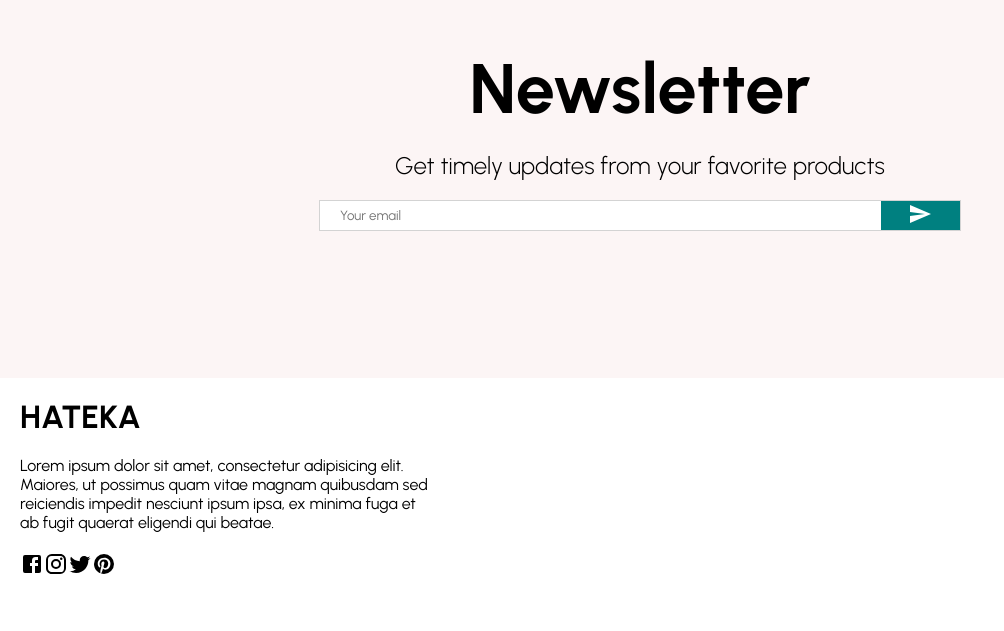
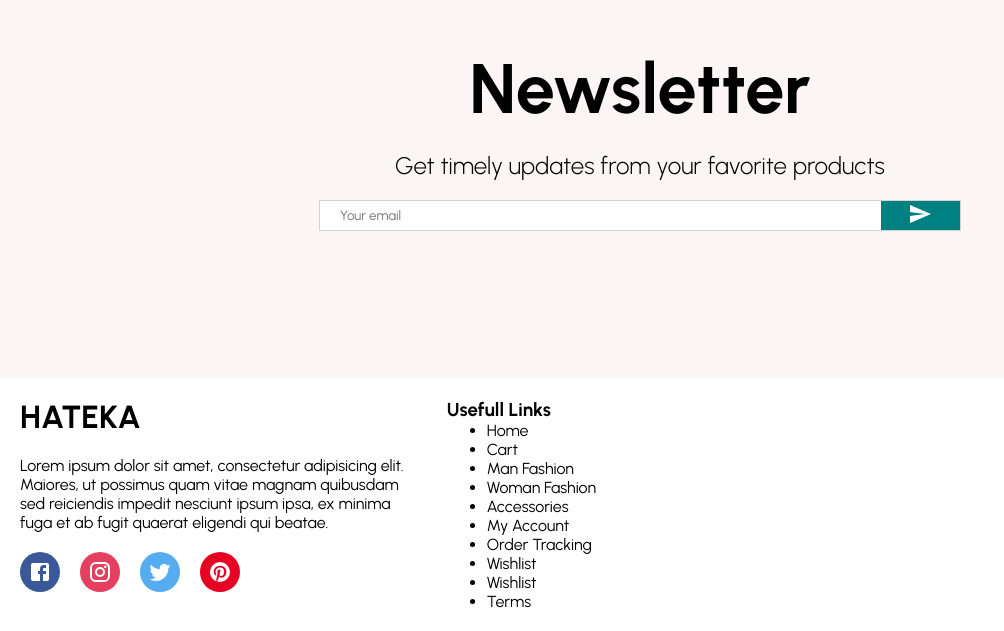
Before and after one commit to cyklonehateka1/React-Ecommerce-Boutique, a React (Create React App) app: page / in a window 1280 px wide. Shown: the part 2358-2989 px from the top of the page, without its empty margins (0-1004 px from the left). Before the commit the page ends 2958 px from the top, so only its background shows below. Built offline with nearby package versions, Linux system fonts and the light colour scheme.

Commit message:
footer section in progress

```diff
--- a/src/components/Footer.jsx
+++ b/src/components/Footer.jsx
@@ -24,13 +24,30 @@ const SocialContainer = styled.div`
   display: flex;
 `;
 const SocialIcon = styled.div`
-d
+  width: 40px;
+  height: 40px;
+  border-radius: 50%;
+  color: white;
+  background-color: #${(props) => props.color};
+  display: flex;
+  align-items: center;
+  justify-content: center;
+  margin-right: 20px;
 `;
 const Center = styled.div`
   flex: 1;
+  padding: 20px;
 `;
+
+const Title = styled.h3``;
+
+const List = styled.ul``;
+
+const ListItem = styled.li``;
+
 const Right = styled.div`
   flex: 1;
+  padding: 20px;
 `;
 const Footer = () => {
   return (
@@ -43,21 +60,35 @@ const Footer = () => {
           ipsum ipsa, ex minima fuga et ab fugit quaerat eligendi qui beatae.
         </Desc>
         <SocialContainer>
-          <SocialIcon>
+          <SocialIcon color="3B5999">
             <FacebookIcon />
           </SocialIcon>
-          <SocialIcon>
+          <SocialIcon color="E4405F">
             <InstagramIcon />
           </SocialIcon>
-          <SocialIcon>
+          <SocialIcon color="55ACEE">
             <TwitterIcon />
           </SocialIcon>
-          <SocialIcon>
+          <SocialIcon color="E60023">
             <PinterestIcon />
           </SocialIcon>
         </SocialContainer>
       </Left>
-      <Center></Center>
+      <Center>
+        <Title>Usefull Links</Title>
+        <List>
+          <ListItem>Home</ListItem>
+          <ListItem>Cart</ListItem>
+          <ListItem>Man Fashion</ListItem>
+          <ListItem>Woman Fashion</ListItem>
+          <ListItem>Accessories</ListItem>
+          <ListItem>My Account</ListItem>
+          <ListItem>Order Tracking</ListItem>
+          <ListItem>Wishlist</ListItem>
+          <ListItem>Wishlist</ListItem>
+          <ListItem>Terms</ListItem>
+        </List>
+      </Center>
       <Right></Right>
     </Container>
   );
```
